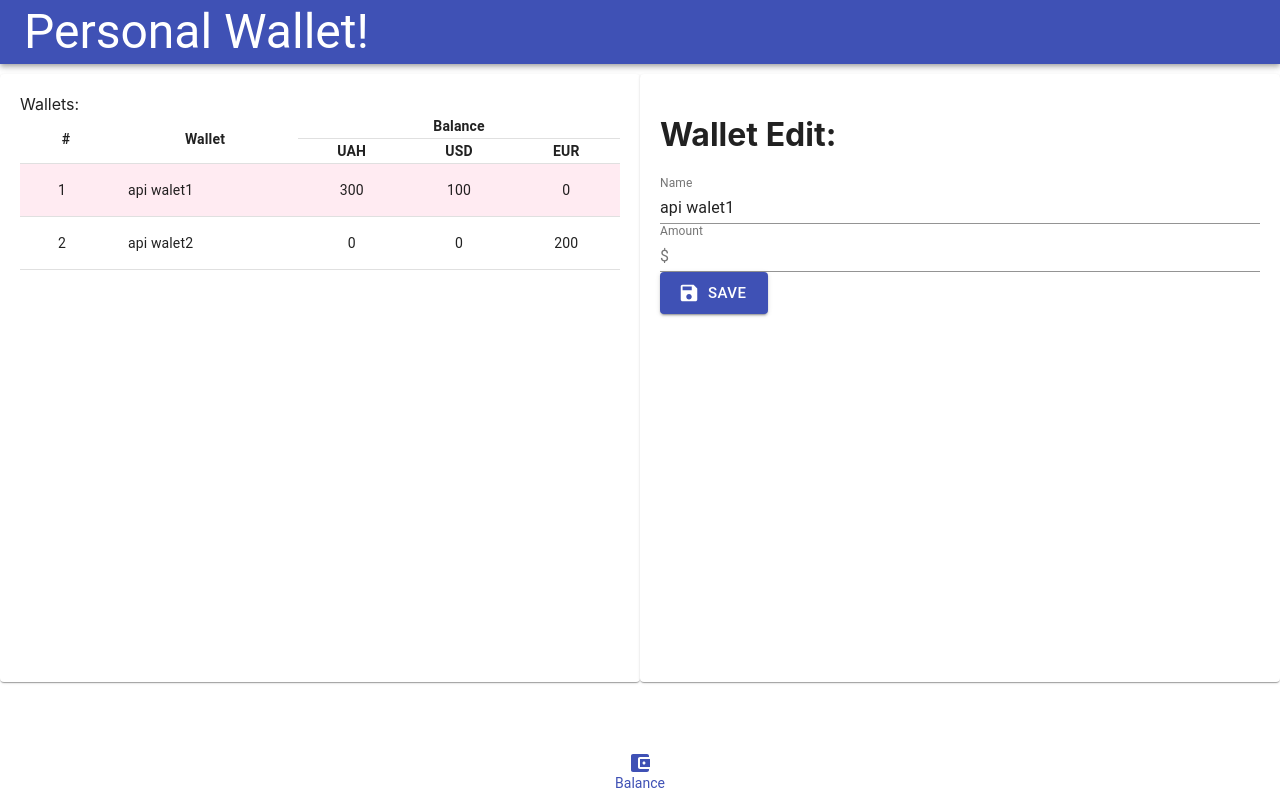
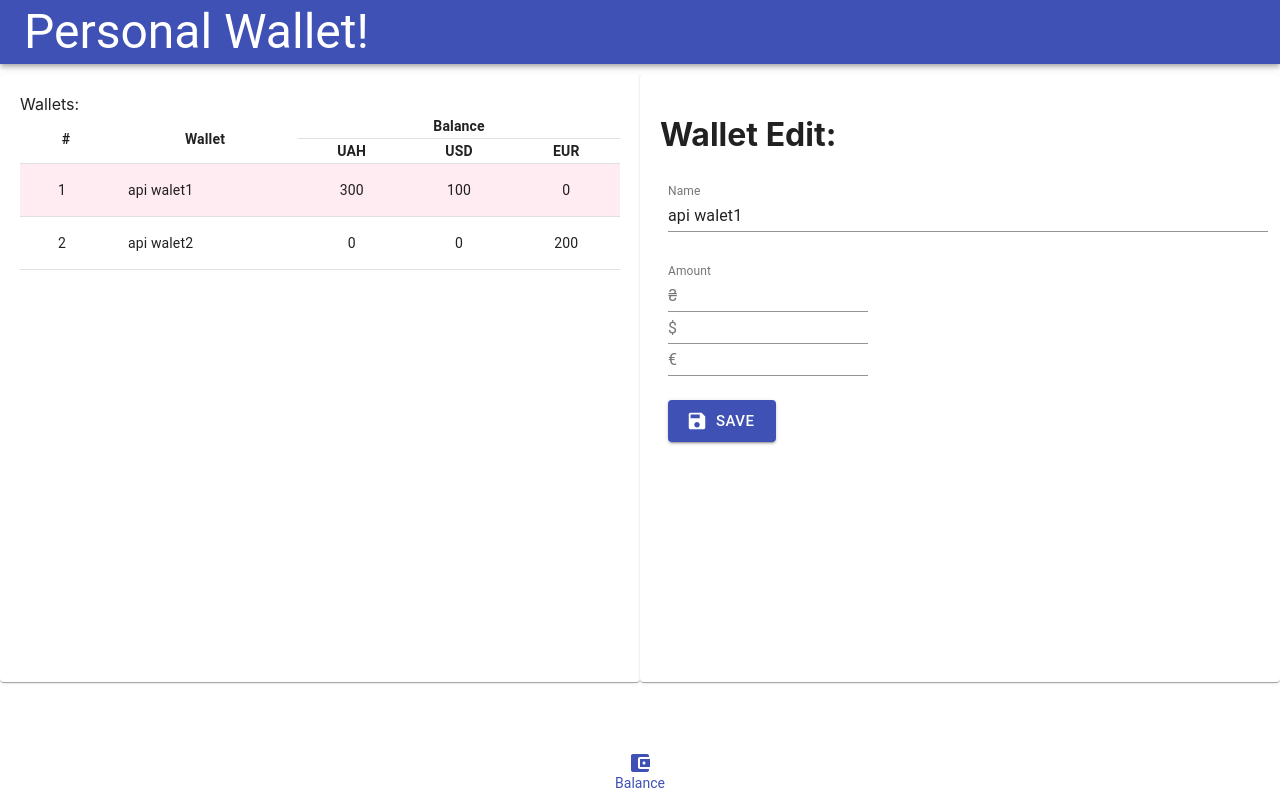
Before and after one commit to mvLaboratory/walletDemo, a React (Create React App) app: page / in a window 1280 px wide. Built offline with nearby package versions, Linux system fonts and the light colour scheme; data requests are answered from the project's data file.

Commit message:
Wallet INfo Currency added

```diff
--- a/src/Components/Balance/BalancePage.js
+++ b/src/Components/Balance/BalancePage.js
@@ -75,6 +75,7 @@ class BalancePage extends React.Component {
           <WalletInfo
             styles={styles}
             activeWallet={activeWallet}
+            currencyList={currency}
             saveHandler={this.saveWalletHandler}
             handleWalletNameChange={this.handleActiveWalletNameChange}
             handleWalletBalanceChange={this.handleActiveWalletBalanceChange}
--- a/src/Components/Balance/WalletInfo.js
+++ b/src/Components/Balance/WalletInfo.js
@@ -1,4 +1,6 @@
 import React from "react";
+import clsx from 'clsx';
+import { makeStyles } from '@material-ui/core/styles';
 import { Paper} from '@material-ui/core'
 import Button from '@material-ui/core/Button';
 import Input from '@material-ui/core/Input';
@@ -7,9 +9,27 @@ import InputAdornment from '@material-ui/core/InputAdornment';
 import FormControl from '@material-ui/core/FormControl';
 import SaveIcon from '@material-ui/icons/Save';
 
-function WalletInfo( {styles, activeWallet, handleWalletNameChange, handleWalletBalanceChange, saveHandler }) {
+function WalletInfo( {styles, activeWallet, currencyList, handleWalletNameChange, handleWalletBalanceChange, saveHandler }) {
   const walletName = activeWallet ? activeWallet.name : '';
   const walletBalance = activeWallet ? activeWallet.value : 0;
+
+  const useStyles = makeStyles(theme => ({
+    root: {
+      display: 'flex',
+      flexWrap: 'wrap',
+    },
+    margin: {
+      margin: theme.spacing(1),
+    },
+    withoutLabel: {
+      marginTop: theme.spacing(3),
+      marginBottom: theme.spacing(2)
+    },
+    textField: {
+      width: 200,
+    },
+  }));
+  const classes = useStyles();
 
   const renderEmptyWalletWarning = () => {
     return(
@@ -20,20 +40,22 @@ function WalletInfo( {styles, activeWallet, handleWalletNameChange, handleWallet
   const renderWalletInfo = () => {
     return(
       <div>
-        <FormControl fullWidth >
+        <FormControl fullWidth className={clsx(classes.margin)}>
           <InputLabel>Name</InputLabel>
           <Input value={walletName}
             onChange={event => handleWalletNameChange(event.target.value)}
           />
         </FormControl>
-        <FormControl fullWidth >
+        <FormControl fullWidth className={clsx(classes.margin, classes.withoutLabel, classes.textField)}>
           <InputLabel htmlFor="standard-adornment-amount">Amount</InputLabel>
-            <Input
-              id="standard-adornment-amount"
-              value={walletBalance}
-              onChange={event => handleWalletBalanceChange(event.target.value)}
-              startAdornment={<InputAdornment position="start">$</InputAdornment>}
-            />
+            {currencyList.map(currency => (
+              <Input
+                id="standard-adornment-amount"
+                value={walletBalance}
+                onChange={event => handleWalletBalanceChange(event.target.value)}
+                startAdornment={<InputAdornment position="start">{currency.symb}</InputAdornment>}
+              />))
+            }
         </FormControl>
       </div>
     );
@@ -44,6 +66,7 @@ function WalletInfo( {styles, activeWallet, handleWalletNameChange, handleWallet
       <h1>Wallet Edit:</h1>
       {activeWallet ? renderWalletInfo() : renderEmptyWalletWarning()}
         <Button
+          className={clsx(classes.margin)}
           variant="contained"
           color="primary"
           size="large"
--- a/src/Components/Balance/WalletsList.js
+++ b/src/Components/Balance/WalletsList.js
@@ -3,11 +3,6 @@ import { Paper, Table, TableBody, TableCell, TableHead, TableRow} from '@materia
 
 class WalletsList extends React.Component {
   getCurrencyReminder(currency, wallet) {
-        // wallet.remainders.map(remainder =>
-                        // <TableCell align="center">{remainder.value}</TableCell>)
-                        // currencyList.map(currency =>
-                        //   <TableCell align="center">{wallet.remainders.find(x => x.currency === currency.id).value || 0}</TableCell>)
-                        debugger;
     var reminder = wallet.remainders.find(x => x.currency == currency.id) || {value: 0}
     return reminder.value;
   }
```
